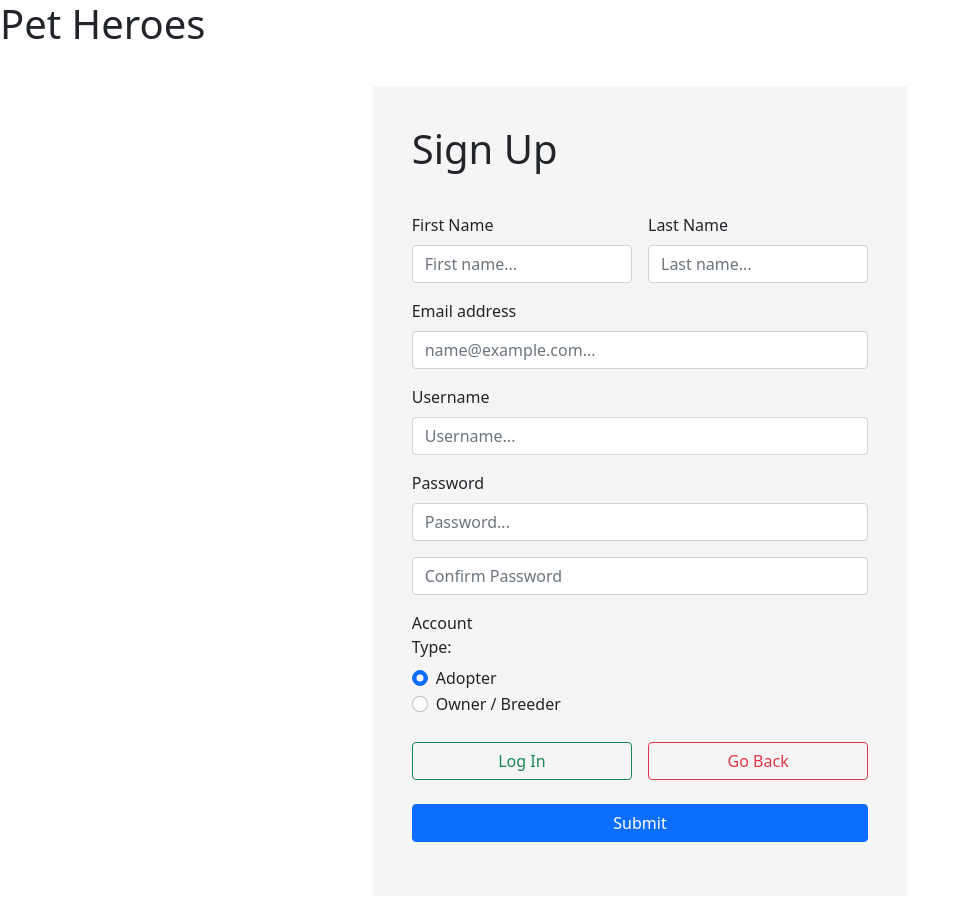
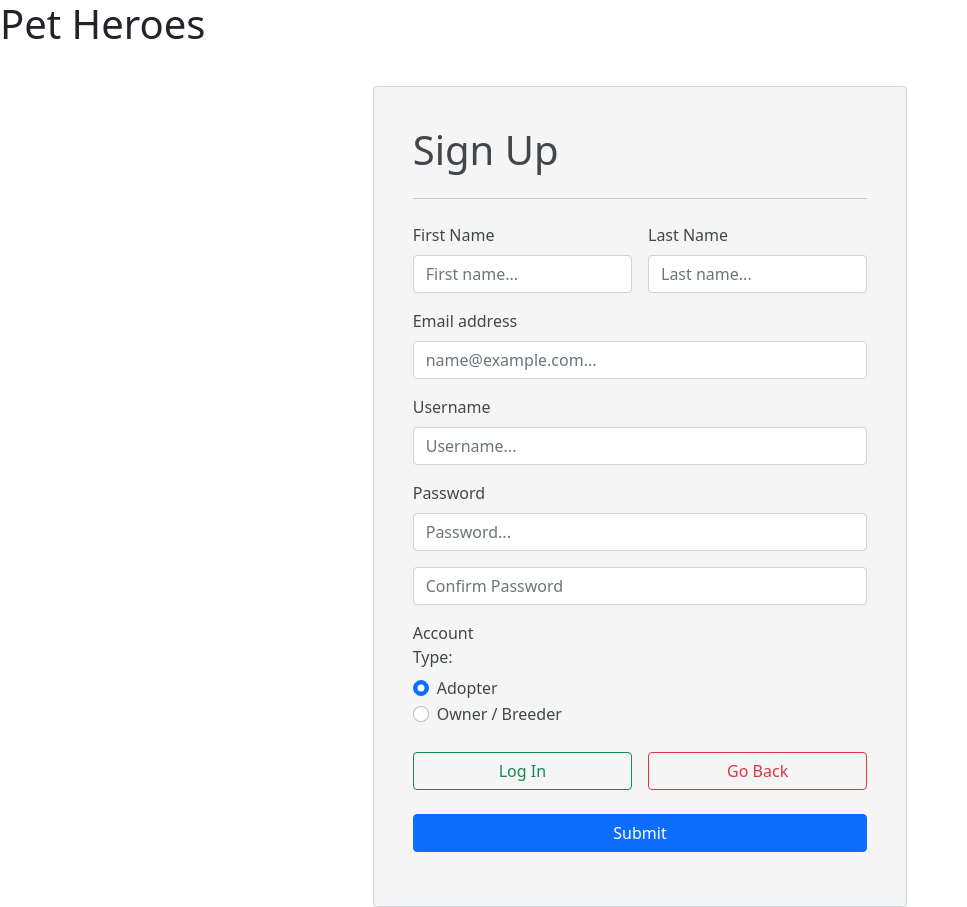
Before and after one commit to belskiza/Pet-Heroes-, a PHP site: page /sign_up.php in a window 1280 px wide. Shown: the whole page, without its empty margins (0-967 px from the left). Before the commit the page ends 842 px from the top, so only its background shows below. Run offline with PHP 8.4, Linux system fonts and the light colour scheme.

Commit message:
Merge branch 'dustin' into main
# Conflicts:
#	sign_up.php

```diff
--- a/sign_up.php
+++ b/sign_up.php
@@ -6,11 +6,10 @@
 <body >
 <?php include_once 'header.php'?>
 <!-- Container for sign up form -->
-<div class="col-md-4" style="margin:auto; margin-top: 3%; padding: 3%; background-color: whitesmoke; min-width: 400pt">
+<div class="alert alert-secondary col-md-4" style="margin:auto; margin-top: 3%; padding: 3%; background-color: whitesmoke; min-width: 400pt">
     <form action="additional/signup.inc.php" method="post">
-        <div class="card-title">
-            <h1> Sign Up </h1> <br/>
-        </div>
+        <h1 class="display-6"> Sign Up </h1>
+        <hr class="my-4">
         <?php
         if (isset($_GET["error"])) {
             echo "<div class='mb-3'>";
```
Also changed, not shown: login.php (+4 -8 lines).
